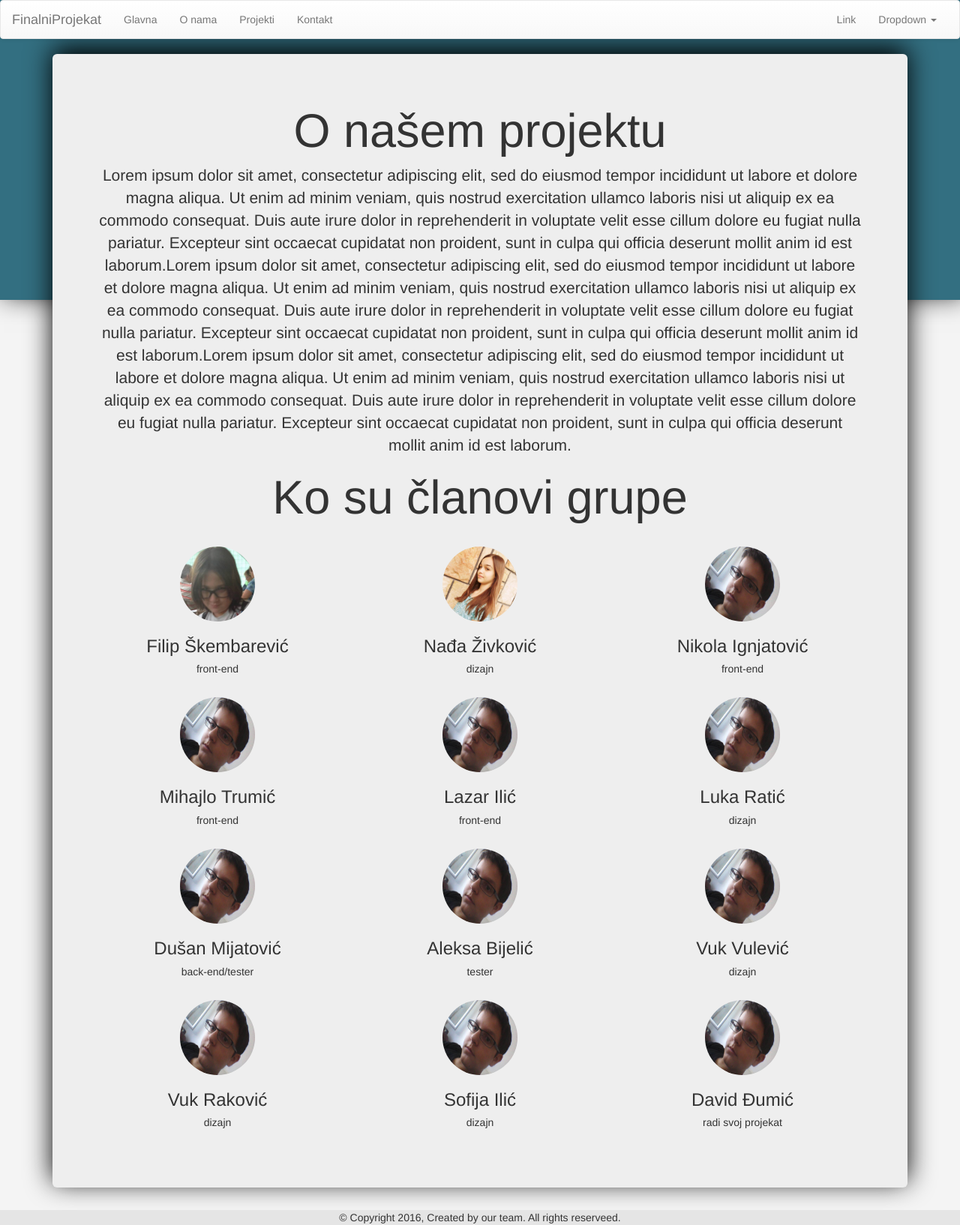
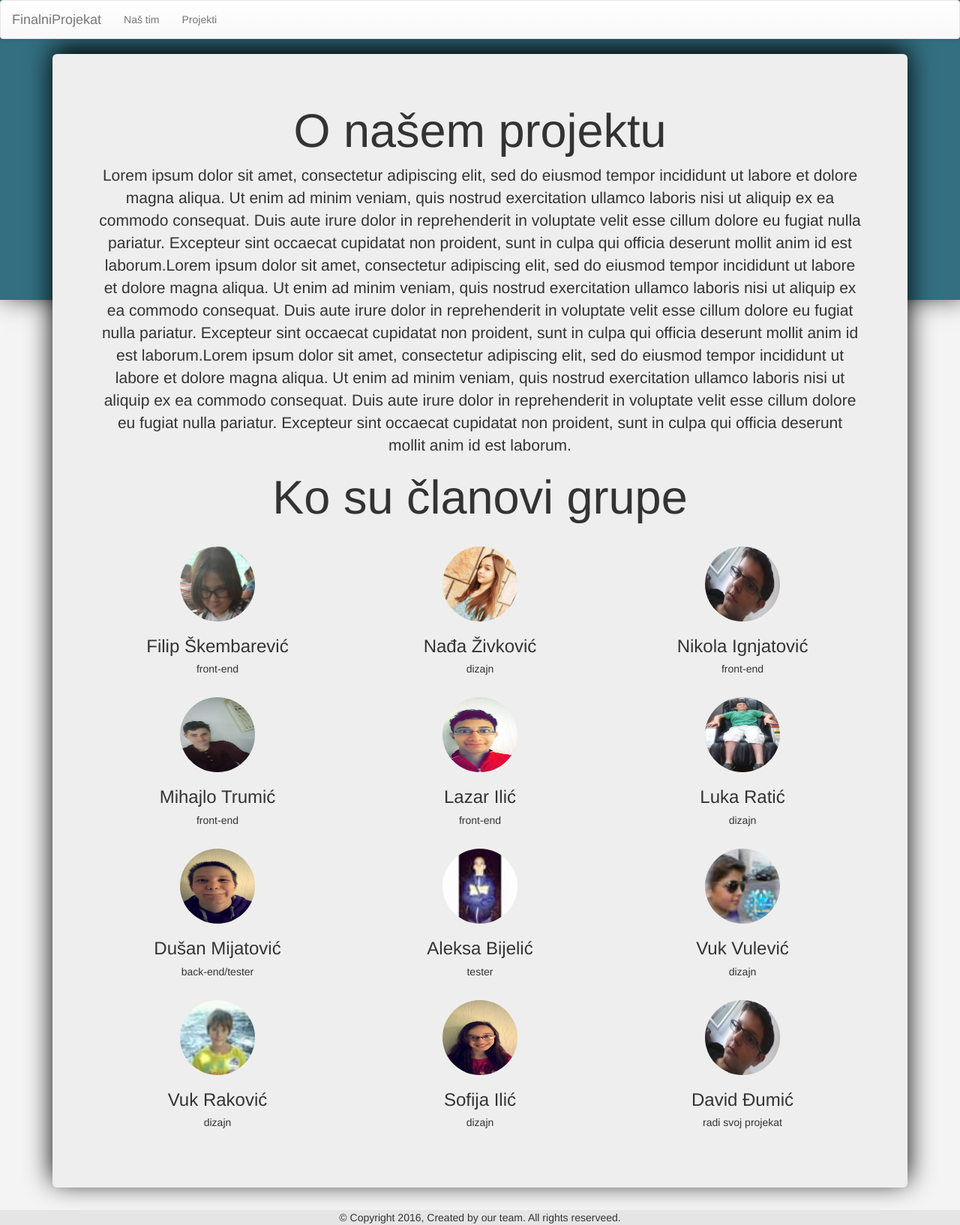
Before and after one commit to NatasaPetrovic/finalni_projekat_mladji, a PHP site: page / in a window 1280 px wide. Shown: the whole page at 75% size. Run offline with PHP 8.4, Linux system fonts and the light colour scheme.

Commit message:
ovo je komentar

```diff
--- a/header.html
+++ b/header.html
@@ -30,32 +30,23 @@
             <span class="icon-bar"></span>
             <span class="icon-bar"></span>
           </button>
-          <a class="navbar-brand" href="#">FinalniProjekat</a>
+          <a class="navbar-brand" href="index.php">FinalniProjekat</a>
         </div>
 
         <!-- Collect the nav links, forms, and other content for toggling -->
         <div class="collapse navbar-collapse" id="bs-example-navbar-collapse-1">
           <ul class="nav navbar-nav">
-            <li><a href="index.php">Glavna</a></li>
-            <li><a href="sablon.php">O nama</a></li>
+
+            <li><a href="sablon.html">Naš tim</a></li>
             <li><a href="projekti.php">Projekti</a></li>
-            <li><a href="kontakt.php">Kontakt</a></li>
+
+
+
+
+
           </ul>
-          <form class="navbar-form navbar-left" role="search">
-          </form>
-          <ul class="nav navbar-nav navbar-right">
-            <li><a href="#">Link</a></li>
-            <li class="dropdown">
-              <a href="#" class="dropdown-toggle" data-toggle="dropdown" role="button" aria-haspopup="true" aria-expanded="false">Dropdown <span class="caret"></span></a>
-              <ul class="dropdown-menu">
-                <li><a href="#">Action</a></li>
-                <li><a href="#">Another action</a></li>
-                <li><a href="#">Something else here</a></li>
-                <li role="separator" class="divider"></li>
-                <li><a href="#">Separated link</a></li>
-              </ul>
-            </li>
-          </ul>
+
+
         </div><!-- /.navbar-collapse -->
       </div><!-- /.container-fluid -->
     </nav>
--- a/index.php
+++ b/index.php
@@ -57,7 +57,7 @@ include "header.html"
 
                     <div class="col-lg-4">
 
-            <img src="images/users/nikola.jpg" class="lala" style="border-radius:100px;">
+            <img src="images/users/mihajlo.jpg" class="lala" style="border-radius:100px;">
             <h3>Mihajlo Trumić</h3>
             <h5 color="gray">front-end</h5>
            <br>
@@ -67,7 +67,7 @@ include "header.html"
 
                     <div class="col-lg-4">
 
-            <img src="images/users/nikola.jpg" class="lala" style="border-radius:100px;">
+            <img src="images/users/lazar.jpg" class="lala" style="border-radius:100px;">
             <h3>Lazar Ilić</h3>
             <h5 color="gray">front-end</h5>
            <br>
@@ -77,7 +77,7 @@ include "header.html"
 
                     <div class="col-lg-4">
 
-            <img src="images/users/nikola.jpg" class="lala" style="border-radius:100px;">
+            <img src="images/users/luka.jpg" class="lala" style="border-radius:100px;">
             <h3>Luka Ratić</h3>
             <h5 color="gray">dizajn</h5>
            <br>
@@ -89,7 +89,7 @@ include "header.html"
 
                     <div class="col-lg-4">
 
-            <img src="images/users/nikola.jpg" class="lala" style="border-radius:100px;">
+            <img src="images/users/dusan.jpg" class="lala" style="border-radius:100px;">
             <h3>Dušan Mijatović</h3>
             <h5 color="gray">back-end/tester</h5>
            <br>
@@ -103,7 +103,7 @@ include "header.html"
 
                     <div class="col-lg-4">
 
-            <img src="images/users/nikola.jpg" class="lala" style="border-radius:100px;">
+            <img src="images/users/aleksa.jpg" class="lala" style="border-radius:100px;">
             <h3>Aleksa Bijelić</h3>
             <h5 color="gray">tester</h5>
            <br>
@@ -115,7 +115,7 @@ include "header.html"
 
                     <div class="col-lg-4">
 
-            <img src="images/users/nikola.jpg" class="lala" style="border-radius:100px;">
+            <img src="images/users/vukvu.jpg" class="lala" style="border-radius:100px;">
             <h3>Vuk Vulević</h3>
             <h5 color="gray">dizajn</h5>
            <br>
@@ -125,7 +125,7 @@ include "header.html"
 
                     <div class="col-lg-4">
 
-            <img src="images/users/nikola.jpg" class="lala" style="border-radius:100px;">
+            <img src="images/users/vukr.jpg" class="lala" style="border-radius:100px;">
             <h3>Vuk Raković</h3>
             <h5 color="gray">dizajn</h5>
            <br>
@@ -135,7 +135,7 @@ include "header.html"
 
                     <div class="col-lg-4">
 
-            <img src="images/users/nikola.jpg" class="lala" style="border-radius:100px;">
+            <img src="images/users/sofija.jpg" class="lala" style="border-radius:100px;">
             <h3>Sofija Ilić</h3>
             <h5 color="gray">dizajn</h5>
            <br>
```
